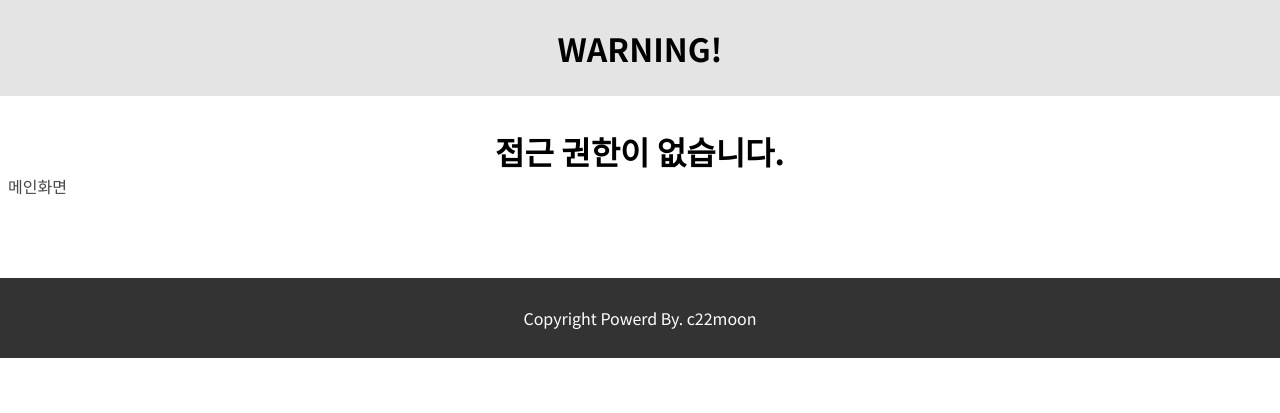
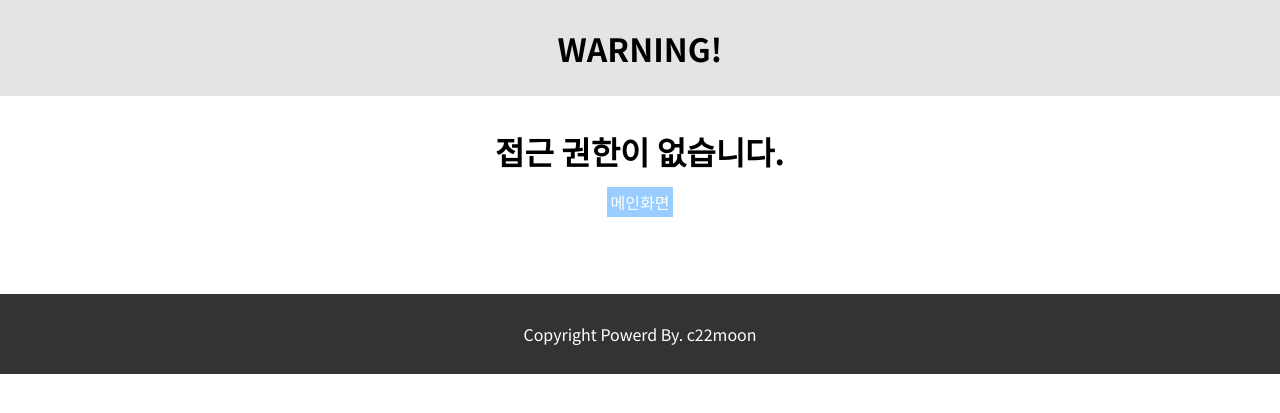
Before and after one commit to logia7987/Custompc, a Django app: page /no_authority in a window 1280 px wide. Shown: the part 24-437 px from the top of the page. Run offline with Django 3.2, Linux system fonts and the light colour scheme; some libraries are stand-ins or nearby versions.

Commit message:
기능개선 0.2

```diff
--- a/custom/templates/custom/custom_detail.html
+++ b/custom/templates/custom/custom_detail.html
@@ -5,7 +5,6 @@
 {% block content %}
 <div class="board_list_nav clearfix">
     <h1><a href="{% url 'board:board_home' %}">게시판</a></h1>
-    <a href="{% url 'board:board_new' %}" class="board_new">새글쓰기</a>
 </div>
 <!--FB SDK-->
 <div id="fb-root"></div>
--- a/templates/no_authority.html
+++ b/templates/no_authority.html
@@ -4,5 +4,7 @@
 
 {% block content %}
 <h1>접근 권한이 없습니다.</h1>
-<a href="/">메인화면</a>
+<div class="button_area">
+    <a href="/" class="button_st">메인화면</a>
+</div>
 {% endblock %}
```
